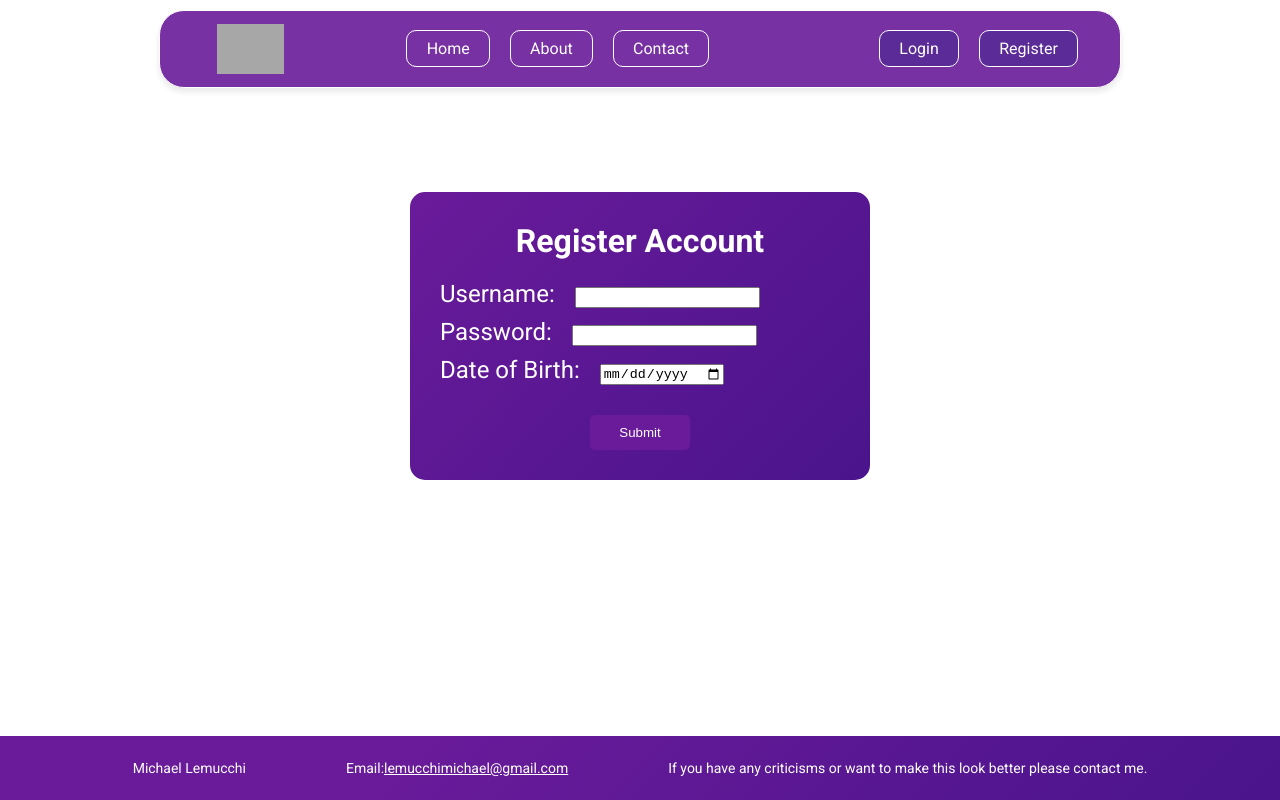
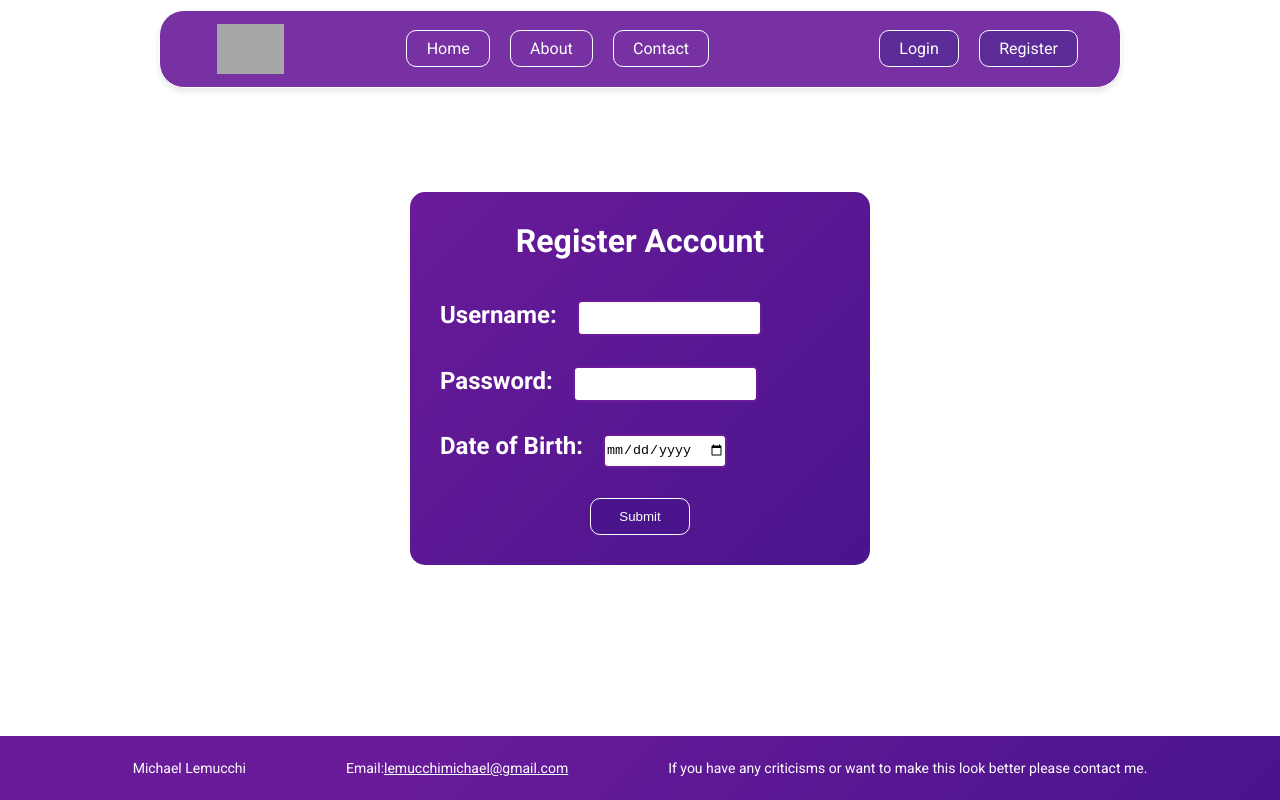
Before and after one commit to michaellemucchi/Workout-Nutrition-Tracker, a React (Create React App) app in the folder client/: page /register in a window 1280 px wide. Built offline with nearby package versions, Linux system fonts and the light colour scheme; grey boxes are pictures that could not be loaded.

Commit message:
finished register page

```diff
--- a/client/src/pages/Register.css
+++ b/client/src/pages/Register.css
@@ -8,7 +8,7 @@
     border-radius: 15px;
     display: flex;
     flex-direction: column;
-    gap: 10px;  /* Space between form fields */
+    gap: 10px;
     color: white;
 }
 
@@ -17,28 +17,37 @@
     margin: auto;
     margin-bottom: 10px;
 }
-input {
-    margin-top: 5px;
+
+.register-form label > input {
     margin-left: 20px;
+    border: 2px solid var(--primary-color);
+    border-radius: 5px;
+    outline: none;
+    height: 30px;
 }
 
-label {
+.register-form label {
+    display: block;
+    margin-top: 20px;
+    font-weight: bold;
     font-size: 1.5rem;
 }
 
-button {
+
+.register-form button {
     margin: auto;
     margin-top: 20px;
     padding: 10px;
-    background-color: var(--primary-color);
+    background-color: var(--accent2-color);
+    border: 1px solid white;
     color: white;
-    border: none;
-    border-radius: 5px;
+    border-radius: 10px;
     cursor: pointer;
     width: 100px;
+    transition: all 0.3s ease;
 }
 
-button:hover {
-    background-color: var(--accent1-color);
-
+.register-form button:hover {
+    background-color: var(--primary-color);
+    transform: scale(1.1);
 }
```
